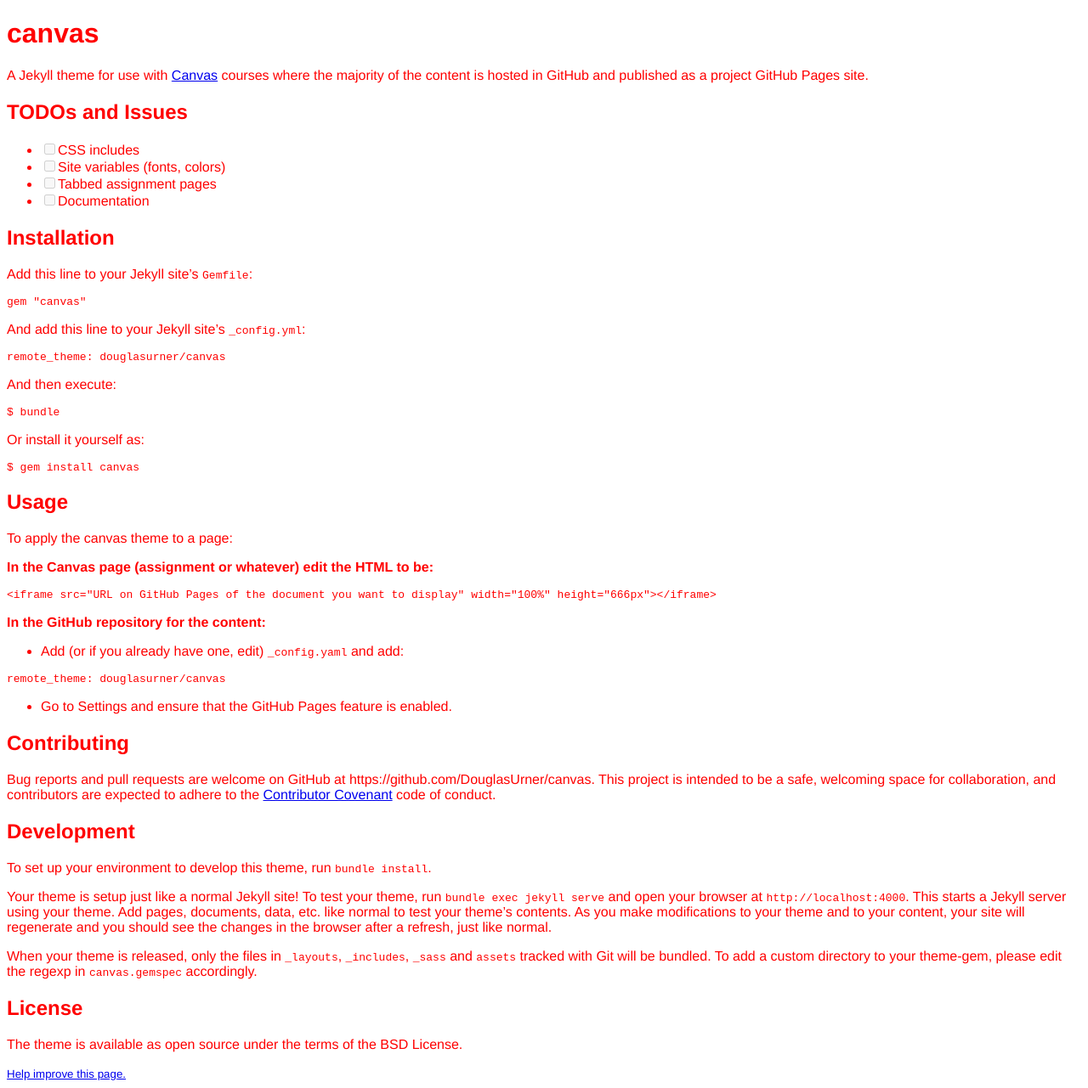
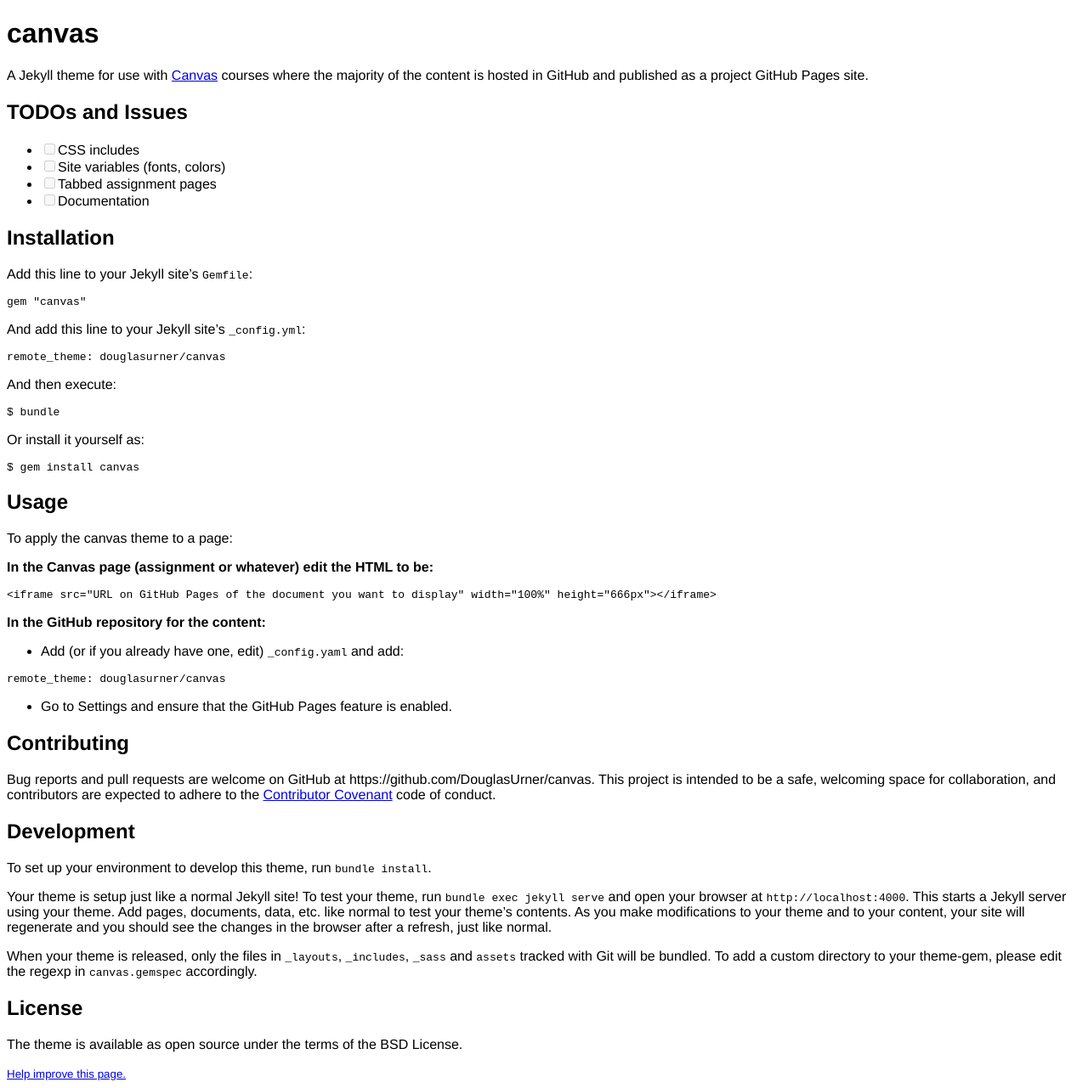
Before and after one commit to DouglasUrner/Canvas, a Jekyll site: the page built from README.md, in a window 1280 px wide. Shown: the whole page at 85% size. Built offline with Jekyll 4.4.1, drawn with Linux system fonts in a browser that asks for light colours; our own code applies the rules of GitHub Pages for plain Markdown files.

Commit message:
Move type related CSS to typography.scss

```diff
--- a/_sass/typography.scss
+++ b/_sass/typography.scss
@@ -1,3 +1,3 @@
-body {
-  color: red;
+html, body {
+  font-family: "LatoWeb", "Helvetica Neue", Helvetica, Arial, sans-serif;
 }
```
